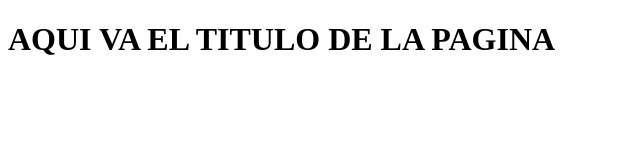
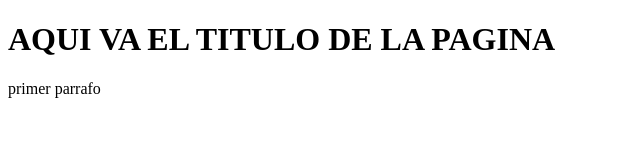
Before and after one commit to iisraell/Practica1, a plain HTML site: page index.html in a window 1280 px wide. Shown: the whole page, without its empty margins (0-640 px from the left). Drawn offline with Linux system fonts and the light colour scheme.

Commit message:
se agreo un parrafo

```diff
--- a/index.html
+++ b/index.html
@@ -8,5 +8,6 @@
 </head>
 <body>
     <h1>AQUI VA EL TITULO DE LA PAGINA</h1>
+    <p>primer parrafo</p>
 </body>
 </html>
```
